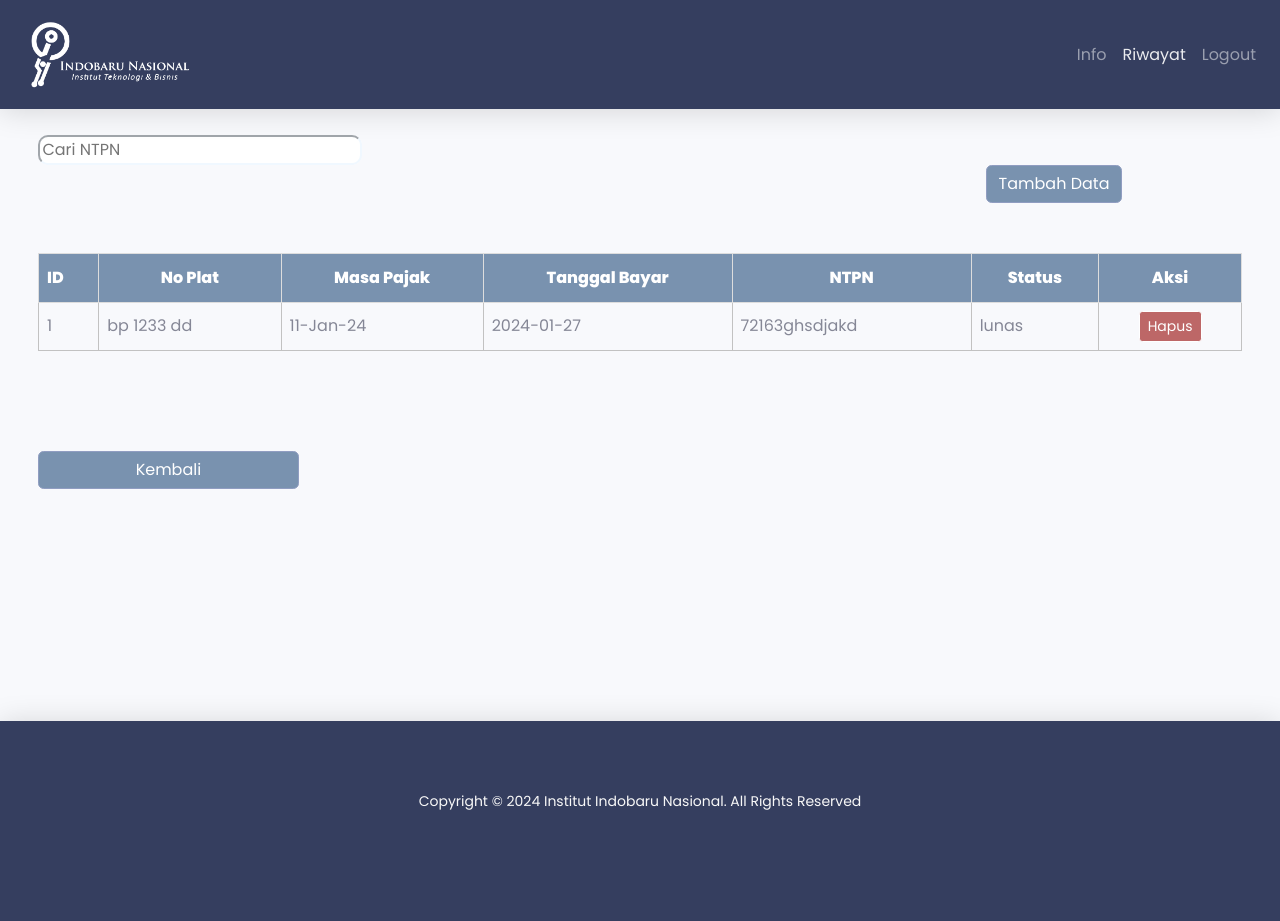
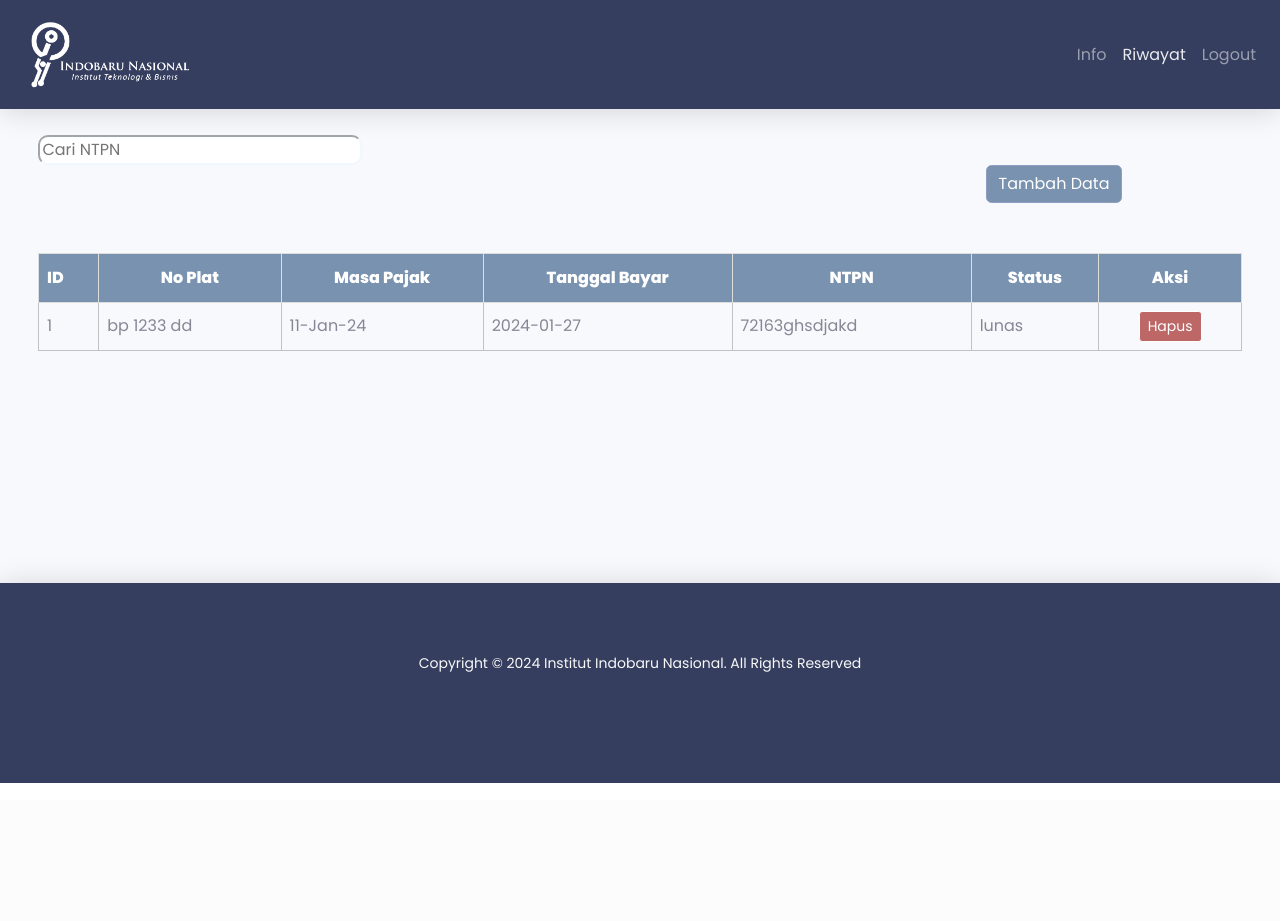
Before and after one commit to irenedocode/iibnpajak, a PHP site: page /admin/riwayat/riwayat.php in a window 1280 px wide. After the commit the page ends 783 px from the top, so only its background shows below. Run offline with PHP 8.4, Linux system fonts and the light colour scheme; data comes from the database, SQL or seed files in the repository.

Commit message:
hapus button kembali di riwayat

```diff
--- a/admin/riwayat/riwayat.php
+++ b/admin/riwayat/riwayat.php
@@ -123,13 +123,6 @@
                                     ?>
                             </table>
                         </div>
-                        <a href="info.php" class="btn btn-primary btn-user btn-block"
-                        style="
-                        margin-left: 50px;
-                        margin-top: 100px;
-                        width: 20%">
-                        Kembali
-                        </a>
                 </div>
             <!-- End of Main Content -->
 
```
